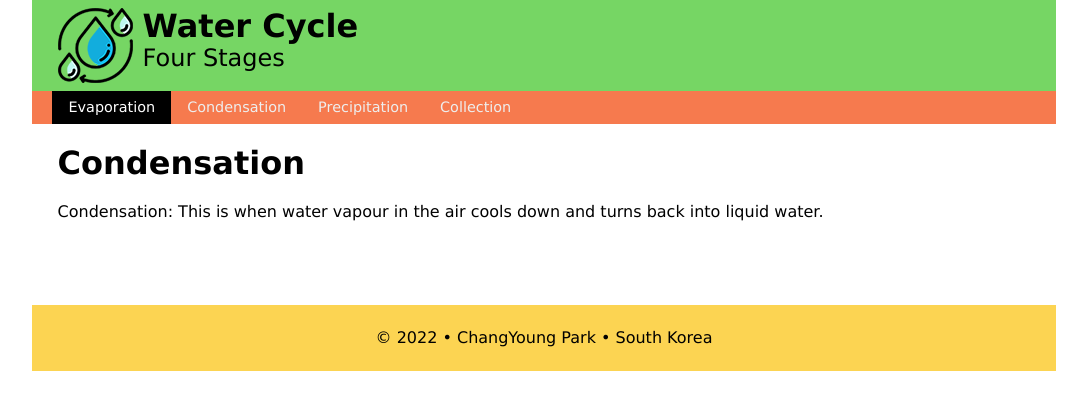
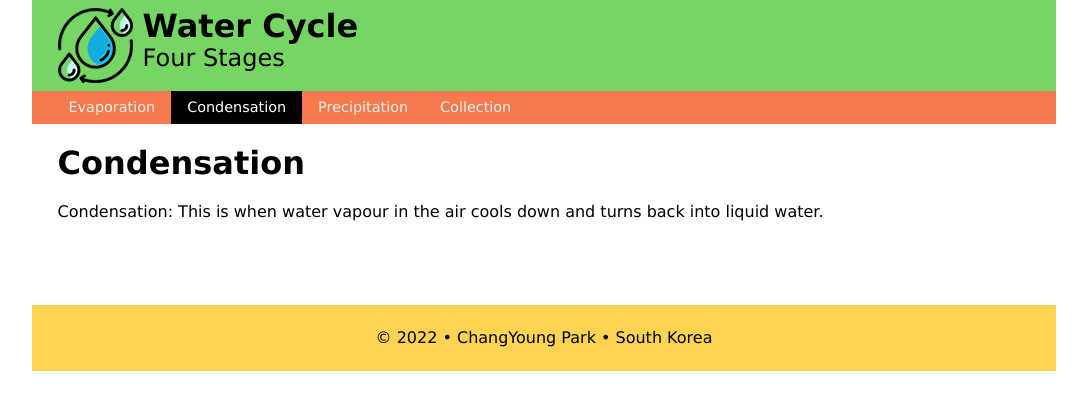
Before and after one commit to Chang-YoungPark/wdd230, a plain HTML site: page water_cycle/condensation.html in a window 1280 px wide. Shown: the whole page, without its empty margins (96-1183 px from the left). Drawn offline with Linux system fonts and the light colour scheme.

Commit message:
Add files via upload

```diff
--- a/water_cycle/condensation.html
+++ b/water_cycle/condensation.html
@@ -40,8 +40,8 @@
 <!-- NAVIGATION HERE -->
     <nav>
         <ul >
-            <li class="active"><a href="index.html">Evaporation</a></li>
-            <li><a href="condensation.html">Condensation</a></li>
+            <li><a href="index.html">Evaporation</a></li>
+            <li  class="active"><a href="condensation.html">Condensation</a></li>
             <li><a href="precipitation.html">Precipitation</a></li>
             <li><a href="collection.html">Collection</a></li>
         </ul>
```
Also changed, not shown: water_cycle/collection.html (+2 -2 lines), water_cycle/precipitation.html (+2 -2 lines).
